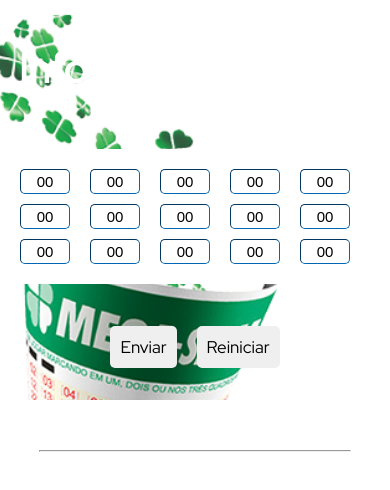
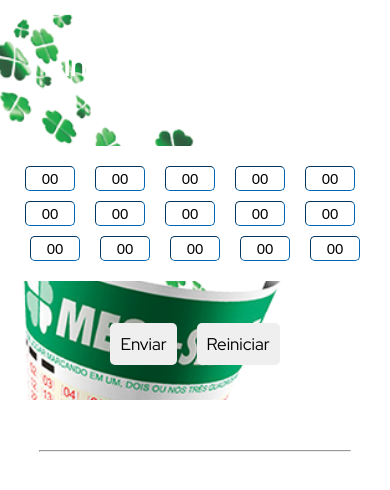
Before and after one commit to pedroPivattoCavilha/calcBank, a plain HTML site: page index.html in a window 390 px wide. Drawn offline with Linux system fonts and the light colour scheme.

Commit message:
Update style.css

```diff
--- a/style.css
+++ b/style.css
@@ -40,6 +40,12 @@ h1 {
     font-size: 40px;
 }
 
+@media only screen and (max-width: 600px) {
+    h1 {
+        font-size: 30px;
+    }
+}
+
 .form-container {
     margin: 0 auto;
     display: flex;
@@ -55,6 +61,7 @@ h1 {
     border-radius: 10px;
     padding: 20px;
     flex-wrap: wrap;
+    justify-content: center;
 }
 
 input[type=number]::-webkit-inner-spin-button {
```
